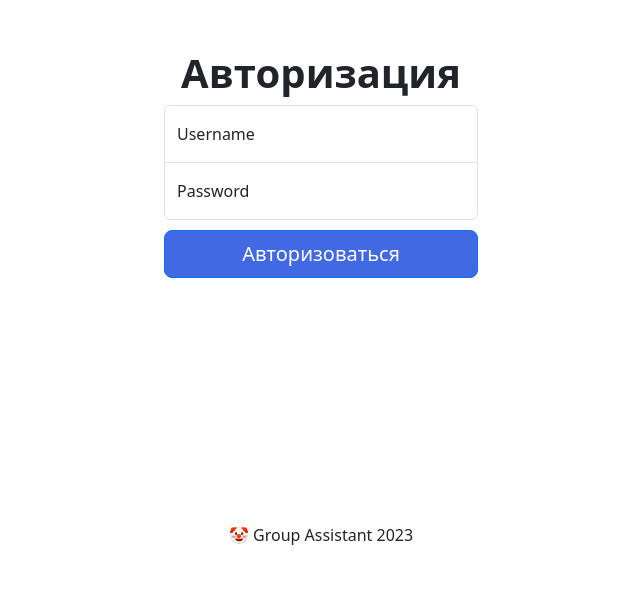
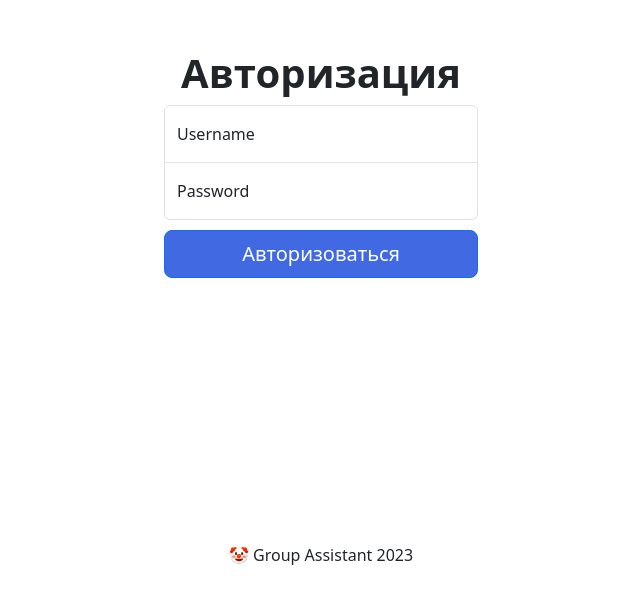
Before and after one commit to psevdocoder/sipi_frontend, a Vue app in the folder sipi_front/: page /login in a window 1280 px wide. Shown: the part 197-800 px from the top of the page, without its empty margins (319-959 px from the left). Built offline with nearby package versions, Linux system fonts and the light colour scheme.

Commit message:
footer adventures pt II

```diff
--- a/sipi_front/src/components/AppFooter.vue
+++ b/sipi_front/src/components/AppFooter.vue
@@ -6,13 +6,13 @@
 
 <style>
 .footer {
-  position: sticky;
+  position: absolute;
   bottom: 0;
   text-align: center;
   width: 100%;
   padding: 0;
-  /*left: 50%;*/
-  /*transform: translate(-50%, -50%);*/
+  left: 50%;
+  transform: translate(-50%, -50%);
 }
 </style>
 
```
